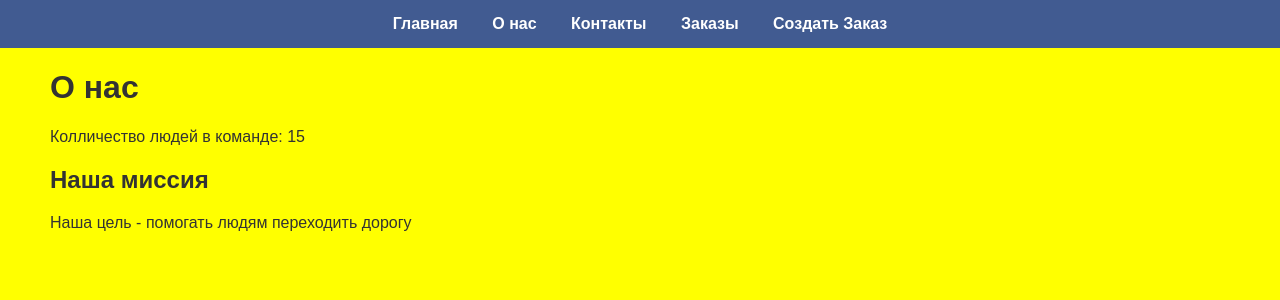
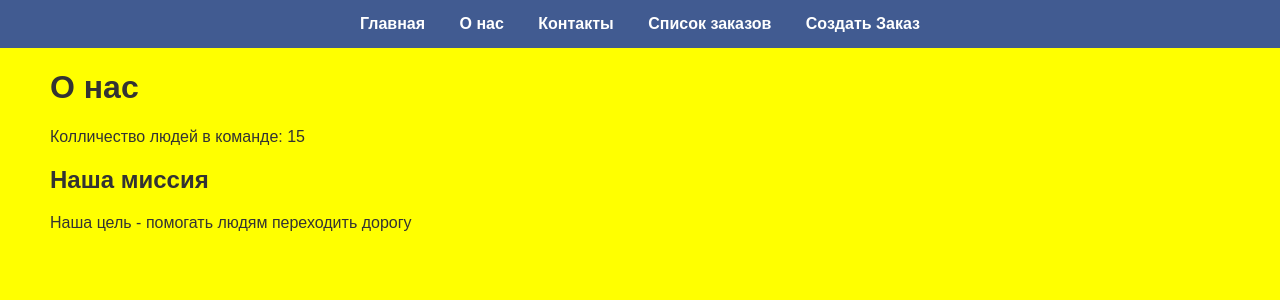
Before and after one commit to DenisAleks16555/web_app, a FastAPI app: page /about in a window 1280 px wide. Shown: the top 300 px of the page. Run offline with FastAPI, Linux system fonts and the light colour scheme.

Commit message:
Добавил base.html

```diff
--- a/templates/base.html
+++ b/templates/base.html
@@ -42,7 +42,7 @@
         <a href="{{ url_for('index')}}">Главная</a>
         <a href="{{ url_for('about')}}">О нас</a>
         <a href="{{ url_for('contacts')}}">Контакты</a>
-        <a href="{{ url_for('orders')}}">Заказы</a>
+        <a href="{{ url_for('orders')}}">Список заказов</a>
         <a href="{{ url_for('order_create')}}">Создать Заказ</a>
 
     </nav>
```
